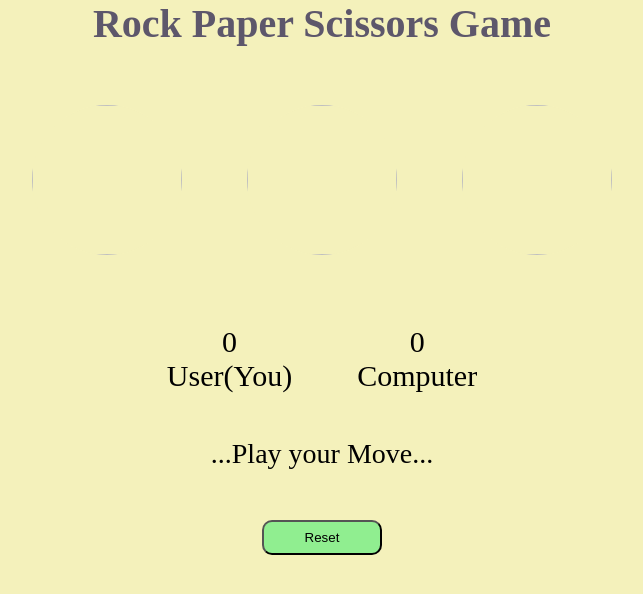
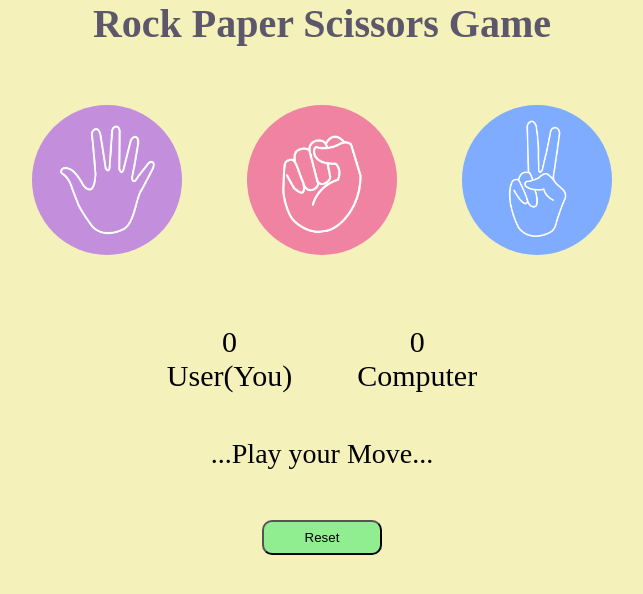
Before and after one commit to Ashish-Malviya710/Rock-Paper-Scissors-game, a plain HTML site: page index.html in a window 1280 px wide. Shown: the whole page, without its empty margins (318-961 px from the left). Drawn offline with Linux system fonts and the light colour scheme.

Commit message:
Fixed image paths in Rock-Paper-Scissors game

```diff
--- a/index.html
+++ b/index.html
@@ -12,14 +12,14 @@
     <h2 id="head"> Rock Paper Scissors Game</h2>
     <div class="choices">
         <div class="choice" id="paper">
-            <img src="/Rock-paper-Sizer/image/paper.png">
+            <img src="image/paper.png">
         </div>
         <div class="choice" id="rock">
-            <img src="/Rock-paper-Sizer/image/rock.png">
+            <img src="image/rock.png">
         </div>
 
         <div class="choice" id="scissor">
-            <img src="/Rock-paper-Sizer/image/scissors.png">
+            <img src="image/scissors.png">
         </div>
     </div>
     <br>
```
